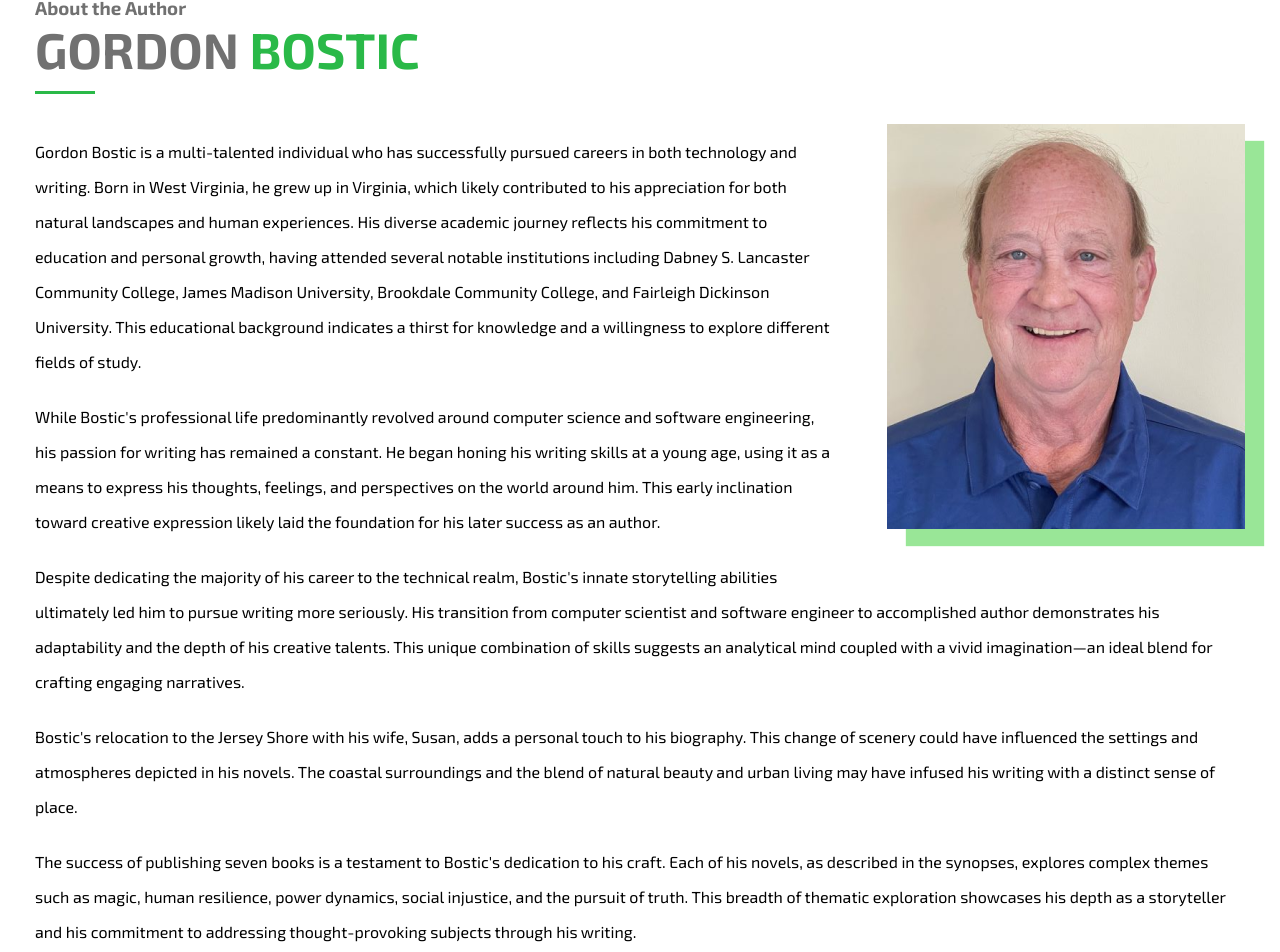
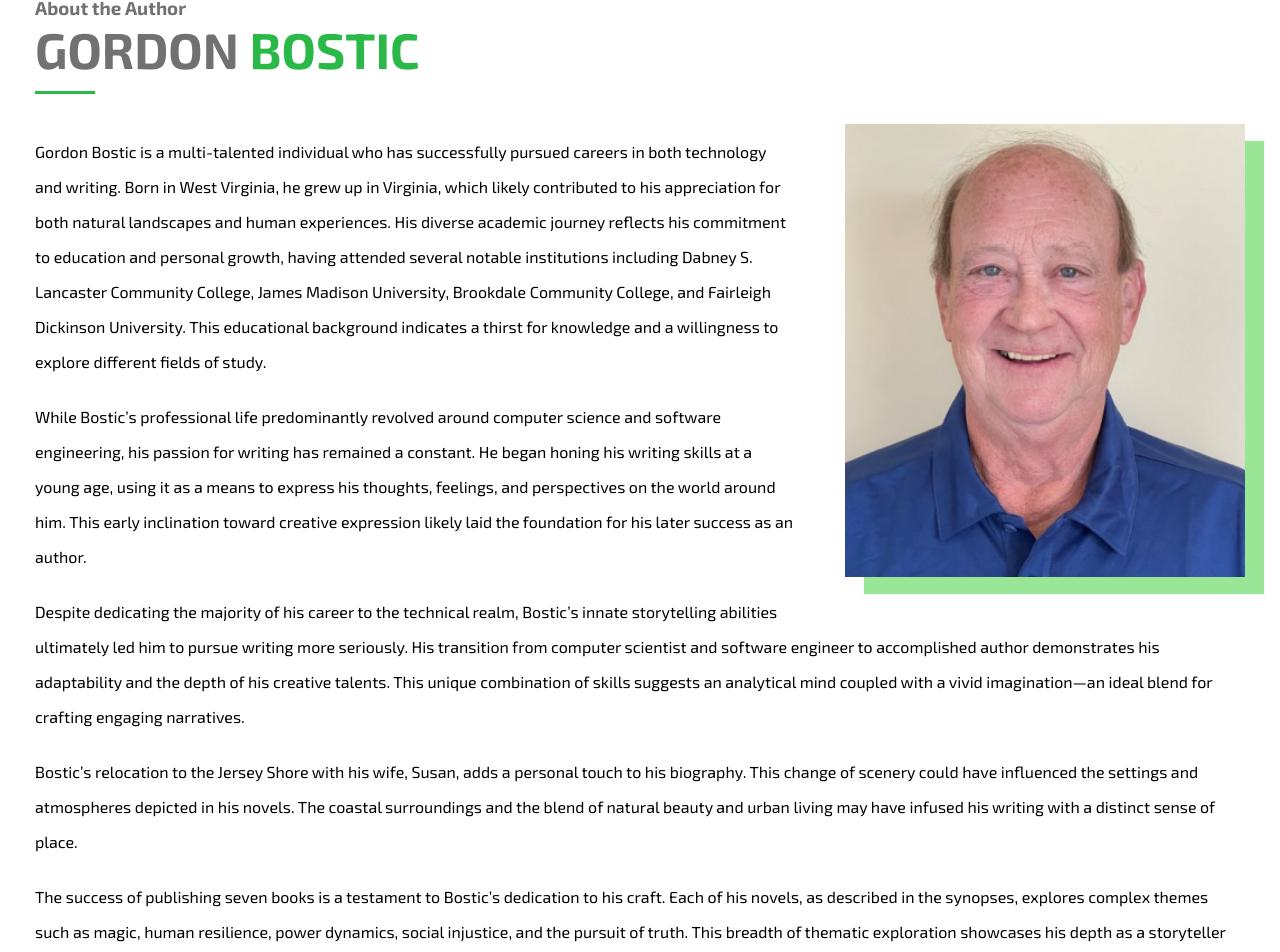
Before and after one commit to johncarlofstackdev/gordon-bostic, a Next.js app: page /about-the-author in a window 1280 px wide. Shown: the part 496-1448 px from the top of the page. Built offline with nearby package versions, Linux system fonts and the light colour scheme.

Commit message:
Fix Deployment Issues 2

```diff
--- a/src/app/about-the-author/page.tsx
+++ b/src/app/about-the-author/page.tsx
@@ -2,6 +2,7 @@ import React from "react";
 import type { Metadata } from "next";
 import Styles from "@/styles/author.module.css";
 import { DEFAULT_AUTHOR_NAME, DEFAULT_AUTHOR_DESCRIPTION } from "@/const/author";
+import Image from "next/image";
 
 export const metadata: Metadata = {
   title: DEFAULT_AUTHOR_NAME + " - About",
@@ -14,13 +15,13 @@ const About: React.FC = () => {
       <section>
         <h3>About the Author</h3>
         <h1>Gordon <span>Bostic</span></h1>
-        <img src="/images/Author-Picture.png" alt="Gordon Bostic" />
+        <Image src="/images/Author-Picture.png" alt="Gordon Bostic" width={500} height={500} />
         <p>Gordon Bostic is a multi-talented individual who has successfully pursued careers in both technology and writing. Born in West Virginia, he grew up in Virginia, which likely contributed to his appreciation for both natural landscapes and human experiences. His diverse academic journey reflects his commitment to education and personal growth, having attended several notable institutions including Dabney S. Lancaster Community College, James Madison University, Brookdale Community College, and Fairleigh Dickinson University. This educational background indicates a thirst for knowledge and a willingness to explore different fields of study.</p>
-        <p>While Bostic's professional life predominantly revolved around computer science and software engineering, his passion for writing has remained a constant. He began honing his writing skills at a young age, using it as a means to express his thoughts, feelings, and perspectives on the world around him. This early inclination toward creative expression likely laid the foundation for his later success as an author.</p>
-        <p>Despite dedicating the majority of his career to the technical realm, Bostic's innate storytelling abilities ultimately led him to pursue writing more seriously. His transition from computer scientist and software engineer to accomplished author demonstrates his adaptability and the depth of his creative talents. This unique combination of skills suggests an analytical mind coupled with a vivid imagination—an ideal blend for crafting engaging narratives.</p>
-        <p>Bostic's relocation to the Jersey Shore with his wife, Susan, adds a personal touch to his biography. This change of scenery could have influenced the settings and atmospheres depicted in his novels. The coastal surroundings and the blend of natural beauty and urban living may have infused his writing with a distinct sense of place.</p>
-        <p>The success of publishing seven books is a testament to Bostic's dedication to his craft. Each of his novels, as described in the synopses, explores complex themes such as magic, human resilience, power dynamics, social injustice, and the pursuit of truth. This breadth of thematic exploration showcases his depth as a storyteller and his commitment to addressing thought-provoking subjects through his writing.</p>
-        <p>Overall, Gordon Bostic's journey—from a young individual using writing as an outlet to an author who skillfully weaves intricate narratives—is a compelling story in itself. His ability to balance his technical expertise with his creative spirit underscores the multidimensionality of his personality and accomplishments. The worlds he creates in his books mirror his diverse background, and his writing has the power to resonate deeply with readers, encouraging them to reflect on their own lives and the broader human experience.</p>
+        <p>While Bostic&rsquo;s professional life predominantly revolved around computer science and software engineering, his passion for writing has remained a constant. He began honing his writing skills at a young age, using it as a means to express his thoughts, feelings, and perspectives on the world around him. This early inclination toward creative expression likely laid the foundation for his later success as an author.</p>
+        <p>Despite dedicating the majority of his career to the technical realm, Bostic&rsquo;s innate storytelling abilities ultimately led him to pursue writing more seriously. His transition from computer scientist and software engineer to accomplished author demonstrates his adaptability and the depth of his creative talents. This unique combination of skills suggests an analytical mind coupled with a vivid imagination—an ideal blend for crafting engaging narratives.</p>
+        <p>Bostic&rsquo;s relocation to the Jersey Shore with his wife, Susan, adds a personal touch to his biography. This change of scenery could have influenced the settings and atmospheres depicted in his novels. The coastal surroundings and the blend of natural beauty and urban living may have infused his writing with a distinct sense of place.</p>
+        <p>The success of publishing seven books is a testament to Bostic&rsquo;s dedication to his craft. Each of his novels, as described in the synopses, explores complex themes such as magic, human resilience, power dynamics, social injustice, and the pursuit of truth. This breadth of thematic exploration showcases his depth as a storyteller and his commitment to addressing thought-provoking subjects through his writing.</p>
+        <p>Overall, Gordon Bostic&rsquo;s journey—from a young individual using writing as an outlet to an author who skillfully weaves intricate narratives—is a compelling story in itself. His ability to balance his technical expertise with his creative spirit underscores the multidimensionality of his personality and accomplishments. The worlds he creates in his books mirror his diverse background, and his writing has the power to resonate deeply with readers, encouraging them to reflect on their own lives and the broader human experience.</p>
       </section>
     </div>
   );
--- a/src/components/home/aboutTheAuthor.tsx
+++ b/src/components/home/aboutTheAuthor.tsx
@@ -24,7 +24,7 @@ const AboutTheAuthor: React.FC<AboutTheAuthorProps> = ({ css }) => {
                     />
                 </div>
                 <div className={css["author-descrip"]}>
-                    <p>Gordon Bostic was born in West Virginia and grew up in Virginia. He&quot;s a graduate of Dabney S. Lancaster Community College, James Madison University, Brookdale Community College and Fairleigh Dickinson University. He worked as a computer scientist and a software engineer for most of his life. He began writing at a young age as a way of expressing himself, his feelings, and his view of the world. He has currently had seven books published. Gordon currently lives on the Jersey Shore with his wife, Susan.</p>
+                    <p>Gordon Bostic was born in West Virginia and grew up in Virginia. He&rsquo;s a graduate of Dabney S. Lancaster Community College, James Madison University, Brookdale Community College and Fairleigh Dickinson University. He worked as a computer scientist and a software engineer for most of his life. He began writing at a young age as a way of expressing himself, his feelings, and his view of the world. He has currently had seven books published. Gordon currently lives on the Jersey Shore with his wife, Susan.</p>
                 </div>
             </div>
         );
--- a/src/styles/author.module.css
+++ b/src/styles/author.module.css
@@ -9,7 +9,9 @@
 }
 
 .main img {
-    max-width: 500px;
+    width: 100% !important;
+    height: 100% !important;
+    max-width: 400px;
     position: relative;
     display: inline-block;
     float: right;
```
Also changed, not shown: src/cms/books.json (+3 -3 lines).
